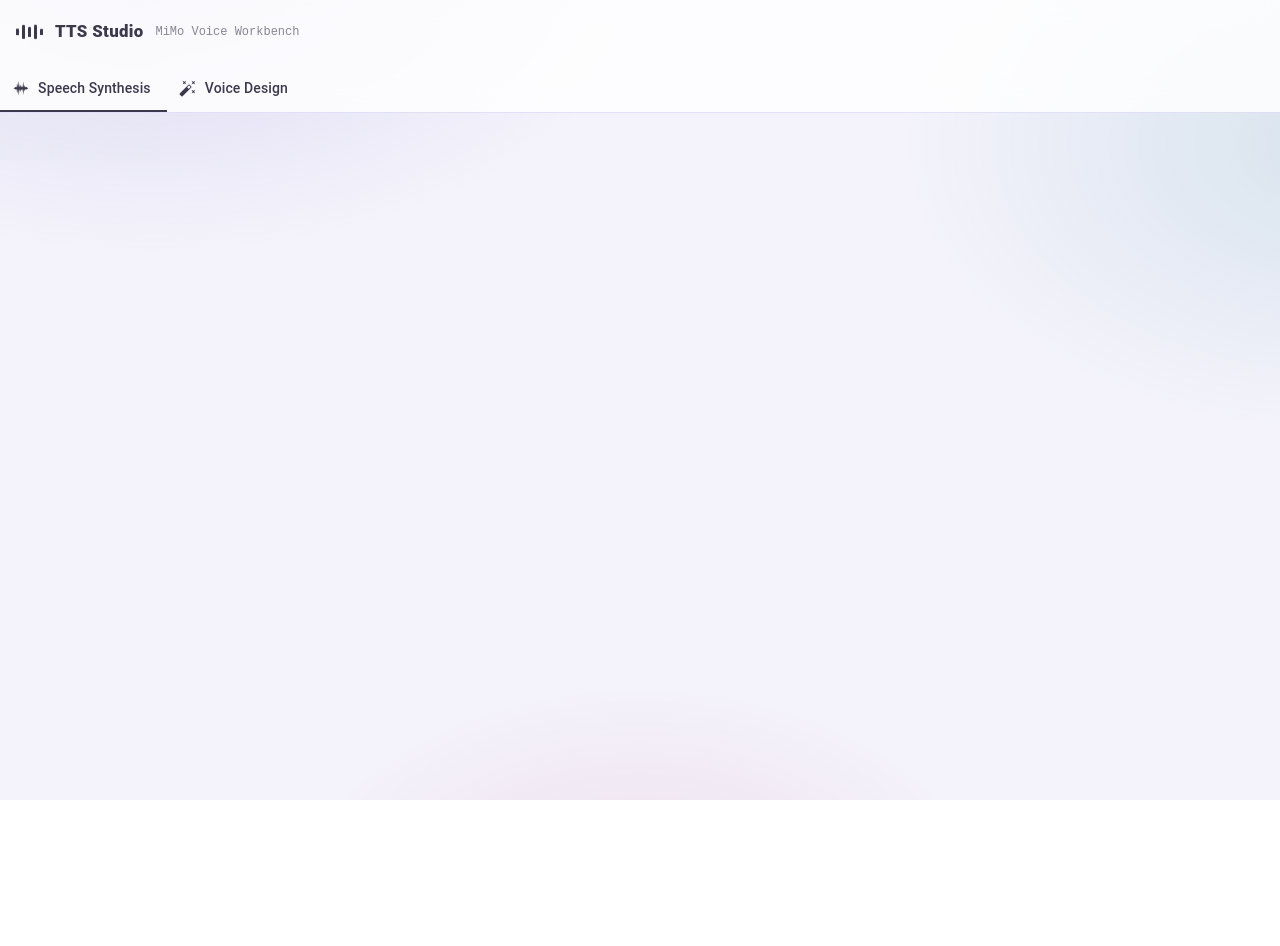
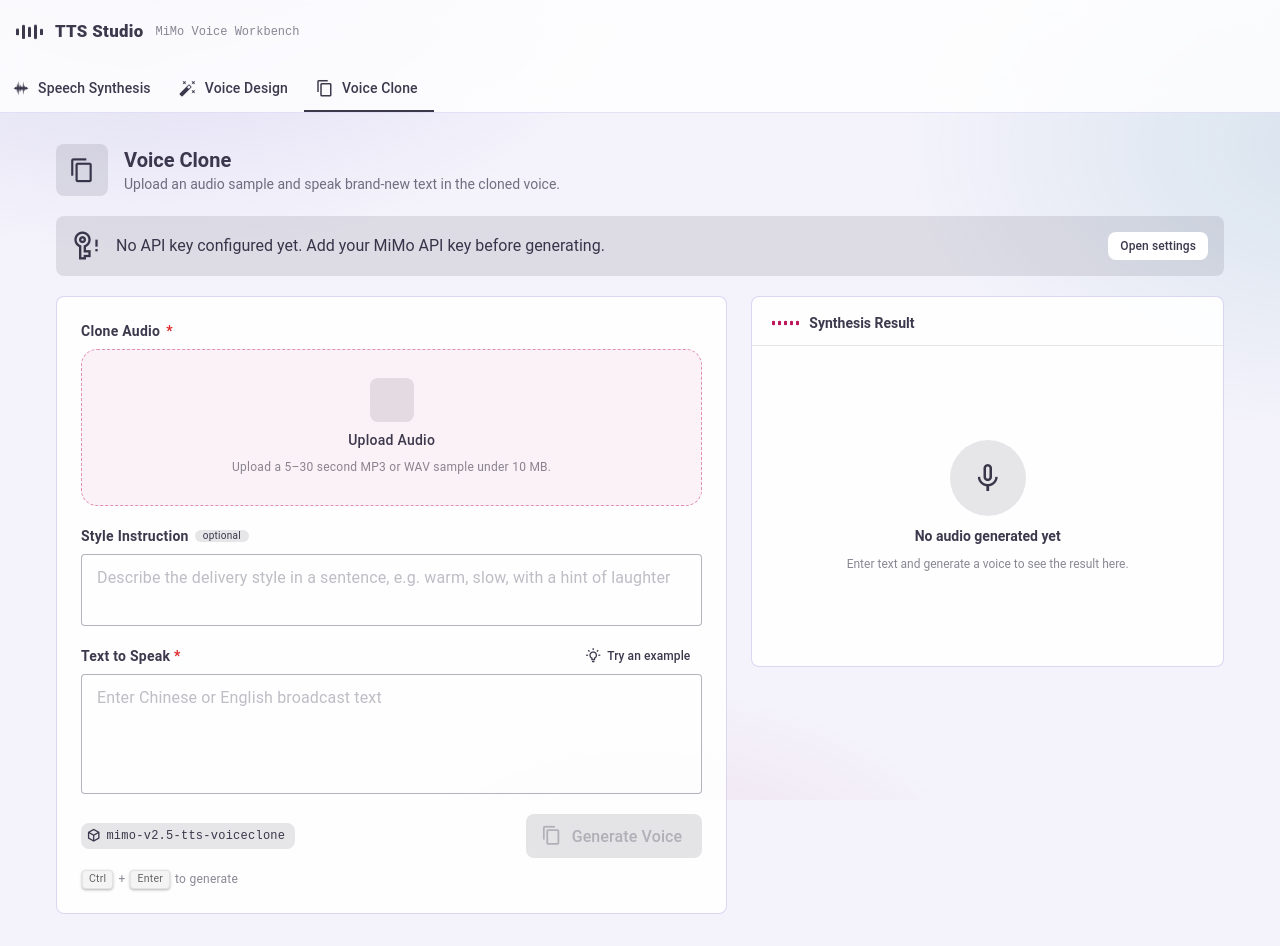
Before and after one commit to lfdevs/tts-studio, a Vue app: page /voice-clone in a window 1280 px wide. Before the commit the page ends 800 px from the top, so only its background shows below. Built offline with nearby package versions, Linux system fonts and the light colour scheme; a small style sheet from the web is missing.

Commit message:
feat: 实现音色克隆功能

```diff
--- a/src/App.vue
+++ b/src/App.vue
@@ -79,6 +79,10 @@
           <v-tab prepend-icon="mdi-auto-fix" :to="{ name: 'voice-design' }" value="voice-design">
             {{ t('nav.voice-design') }}
           </v-tab>
+
+          <v-tab prepend-icon="mdi-content-copy" :to="{ name: 'voice-clone' }" value="voice-clone">
+            {{ t('nav.voice-clone') }}
+          </v-tab>
         </v-tabs>
       </template>
     </v-app-bar>
--- a/src/components/AudioStudio.vue
+++ b/src/components/AudioStudio.vue
@@ -35,6 +35,10 @@
           @keydown.meta.enter.prevent="onGenerate"
         >
           <v-card-text class="p-5 md:p-6">
+            <div v-if="mode === 'voice-clone'" class="mb-5">
+              <VoiceSampleUpload />
+            </div>
+
             <div v-if="mode === 'voice-design'" class="mb-5">
               <div class="field-label">
                 {{ t('form.voiceDescription') }} <span class="required-mark">*</span>
@@ -152,6 +156,7 @@
   import { useI18n } from 'vue-i18n'
 
   import AudioResult from '@/components/AudioResult.vue'
+  import VoiceSampleUpload from '@/components/VoiceSampleUpload.vue'
   import { type AudioMode, MAX_TEXT_LENGTH, MODE_ICONS, PRESET_VOICES } from '@/constants/audio'
   import { useAppStore } from '@/stores/app'
   import { useSettingsStore } from '@/stores/settings'
--- /dev/null
+++ b/src/components/VoiceSampleUpload.vue
@@ -0,0 +1,224 @@
+<template>
+  <div>
+    <div class="field-label">
+      {{ t('form.cloneAudio') }} <span class="required-mark">*</span>
+    </div>
+
+    <div
+      v-if="!state.sample"
+      class="upload-zone"
+      :class="{ 'upload-zone--active': dragging, 'upload-zone--busy': reading }"
+      role="button"
+      :tabindex="reading ? -1 : 0"
+      @click="openPicker"
+      @dragenter.prevent="dragging = true"
+      @dragleave.prevent="dragging = false"
+      @dragover.prevent="dragging = true"
+      @drop.prevent="onDrop"
+      @keydown.enter.prevent="openPicker"
+      @keydown.space.prevent="openPicker"
+    >
+      <v-progress-linear v-if="reading" class="upload-progress" color="voice-clone" indeterminate />
+
+      <v-avatar color="voice-clone" rounded="lg" size="44" variant="tonal">
+        <v-icon icon="mdi-music-box-plus-outline" size="24" />
+      </v-avatar>
+
+      <div class="text-sm font-medium">{{ t('form.uploadAudio') }}</div>
+      <p class="upload-hint text-xs opacity-60">{{ t('form.uploadHint') }}</p>
+
+      <input
+        ref="fileInput"
+        accept=".mp3,.wav,audio/mpeg,audio/wav,audio/x-wav"
+        class="hidden"
+        type="file"
+        @change="onPick"
+      >
+    </div>
+
+    <div v-else class="sample-card">
+      <div class="flex items-center gap-3">
+        <v-avatar color="voice-clone" rounded="lg" size="40" variant="tonal">
+          <v-icon icon="mdi-file-music-outline" size="22" />
+        </v-avatar>
+
+        <div class="min-w-0 flex-1">
+          <div class="truncate text-sm font-medium">{{ state.sample.name }}</div>
+          <div class="font-mono text-xs opacity-60">{{ formattedSize }}</div>
+        </div>
+
+        <v-btn
+          :aria-label="t('form.removeAudio')"
+          icon="mdi-delete-outline"
+          size="small"
+          variant="text"
+          @click="removeSample"
+        >
+          <v-tooltip activator="parent" location="bottom">{{ t('form.removeAudio') }}</v-tooltip>
+        </v-btn>
+      </div>
+
+      <div class="mt-3">
+        <div class="field-label">{{ t('form.samplePreview') }}</div>
+        <audio class="sample-audio" controls :src="state.sample.dataUrl" />
+      </div>
+    </div>
+  </div>
+</template>
+
+<script lang="ts" setup>
+  import { computed, ref } from 'vue'
+  import { useI18n } from 'vue-i18n'
+  import { MAX_VOICE_SAMPLE_BYTES } from '@/constants/audio'
+  import { useAppStore } from '@/stores/app'
+  import { useStudioStore } from '@/stores/studio'
+
+  const SUPPORTED_TYPES = new Set(['audio/mpeg', 'audio/mp3', 'audio/wav', 'audio/x-wav', 'audio/wave'])
+
+  const { t } = useI18n()
+  const app = useAppStore()
+  const studio = useStudioStore()
+
+  const state = computed(() => studio.modes['voice-clone'])
+  const fileInput = ref<HTMLInputElement | null>(null)
+  const dragging = ref(false)
+  const reading = ref(false)
+
+  const formattedSize = computed(() => {
+    const sample = state.value.sample
+    if (!sample) {
+      return ''
+    }
+    return sample.size >= 1024 * 1024
+      ? `${(sample.size / (1024 * 1024)).toFixed(2)} MB`
+      : `${Math.max(1, Math.round(sample.size / 1024))} KB`
+  })
+
+  function isSupported (file: File): boolean {
+    return SUPPORTED_TYPES.has(file.type) || /\.(?:mp3|wav)$/i.test(file.name)
+  }
+
+  function readAsDataUrl (file: File): Promise<string> {
+    return new Promise((resolve, reject) => {
+      const reader = new FileReader()
+      reader.addEventListener('load', () => {
+        if (typeof reader.result === 'string') {
+          resolve(reader.result)
+        } else {
+          reject(new Error(t('errors.readFileFailed')))
+        }
+      })
+      reader.addEventListener('error', () => reject(new Error(t('errors.readFileFailed'))))
+      reader.readAsDataURL(file)
+    })
+  }
+
+  async function handleFile (file: File | undefined) {
+    if (!file || reading.value) {
+      return
+    }
+    if (!isSupported(file)) {
+      app.notify(t('errors.onlyMp3Wav'))
+      return
+    }
+    if (file.size > MAX_VOICE_SAMPLE_BYTES) {
+      app.notify(t('errors.sampleTooLarge'))
+      return
+    }
+
+    reading.value = true
+    try {
+      const dataUrl = await readAsDataUrl(file)
+      if (dataUrl.length > MAX_VOICE_SAMPLE_BYTES) {
+        app.notify(t('errors.base64TooLarge'))
+        return
+      }
+      state.value.sample = { name: file.name, dataUrl, size: file.size }
+    } catch (error) {
+      app.notify(error instanceof Error && error.message ? error.message : t('errors.readFileFailed'))
+    } finally {
+      reading.value = false
+    }
+  }
+
+  function openPicker () {
+    if (!reading.value) {
+      fileInput.value?.click()
+    }
+  }
+
+  function onPick () {
+    const input = fileInput.value
+    if (!input) {
+      return
+    }
+    void handleFile(input.files?.[0])
+    input.value = ''
+  }
+
+  function onDrop (event: DragEvent) {
+    dragging.value = false
+    void handleFile(event.dataTransfer?.files?.[0])
+  }
+
+  function removeSample () {
+    state.value.sample = null
+  }
+</script>
+
+<style scoped>
+  .upload-zone {
+    position: relative;
+    display: flex;
+    flex-direction: column;
+    align-items: center;
+    gap: 8px;
+    padding: 28px 20px;
+    border: 1.5px dashed rgba(var(--v-theme-voice-clone), 0.45);
+    border-radius: 16px;
+    background: rgba(var(--v-theme-voice-clone), 0.05);
+    cursor: pointer;
+    overflow: hidden;
+    text-align: center;
+    transition: border-color 0.2s ease, background-color 0.2s ease, transform 0.2s ease;
+  }
+
+  .upload-zone:hover,
+  .upload-zone:focus-visible,
+  .upload-zone--active {
+    border-color: rgba(var(--v-theme-voice-clone), 0.9);
+    background: rgba(var(--v-theme-voice-clone), 0.1);
+  }
+
+  .upload-zone--active {
+    transform: scale(1.01);
+  }
+
+  .upload-zone--busy {
+    cursor: progress;
+  }
+
+  .upload-progress {
+    position: absolute;
+    top: 0;
+    left: 0;
+    right: 0;
+  }
+
+  .upload-hint {
+    max-width: 360px;
+    line-height: 1.6;
+  }
+
+  .sample-card {
+    padding: 16px;
+    border: 1px solid rgba(var(--v-theme-voice-clone), 0.3);
+    border-radius: 16px;
+    background: rgba(var(--v-theme-voice-clone), 0.05);
+  }
+
+  .sample-audio {
+    width: 100%;
+    height: 40px;
+  }
+</style>
--- /dev/null
+++ b/src/pages/voice-clone.vue
@@ -0,0 +1,7 @@
+<template>
+  <AudioStudio mode="voice-clone" />
+</template>
+
+<script lang="ts" setup>
+  import AudioStudio from '@/components/AudioStudio.vue'
+</script>
--- a/src/router/index.ts
+++ b/src/router/index.ts
@@ -12,6 +12,7 @@ const router = createRouter({
     { path: '/', redirect: '/speech' },
     { path: '/speech', name: 'speech', component: () => import('@/pages/speech.vue') },
     { path: '/voice-design', name: 'voice-design', component: () => import('@/pages/voice-design.vue') },
+    { path: '/voice-clone', name: 'voice-clone', component: () => import('@/pages/voice-clone.vue') },
   ],
 })
 
```
